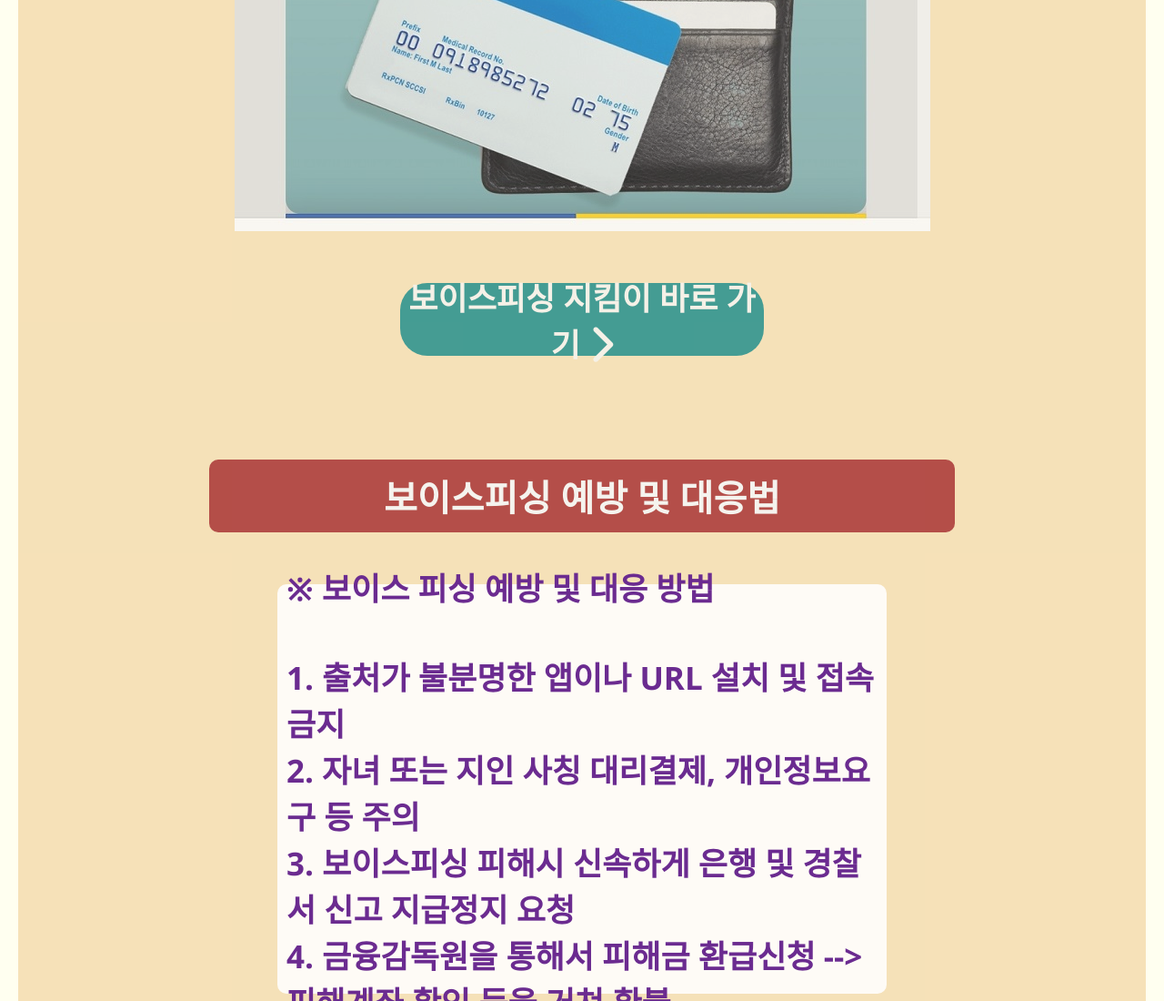
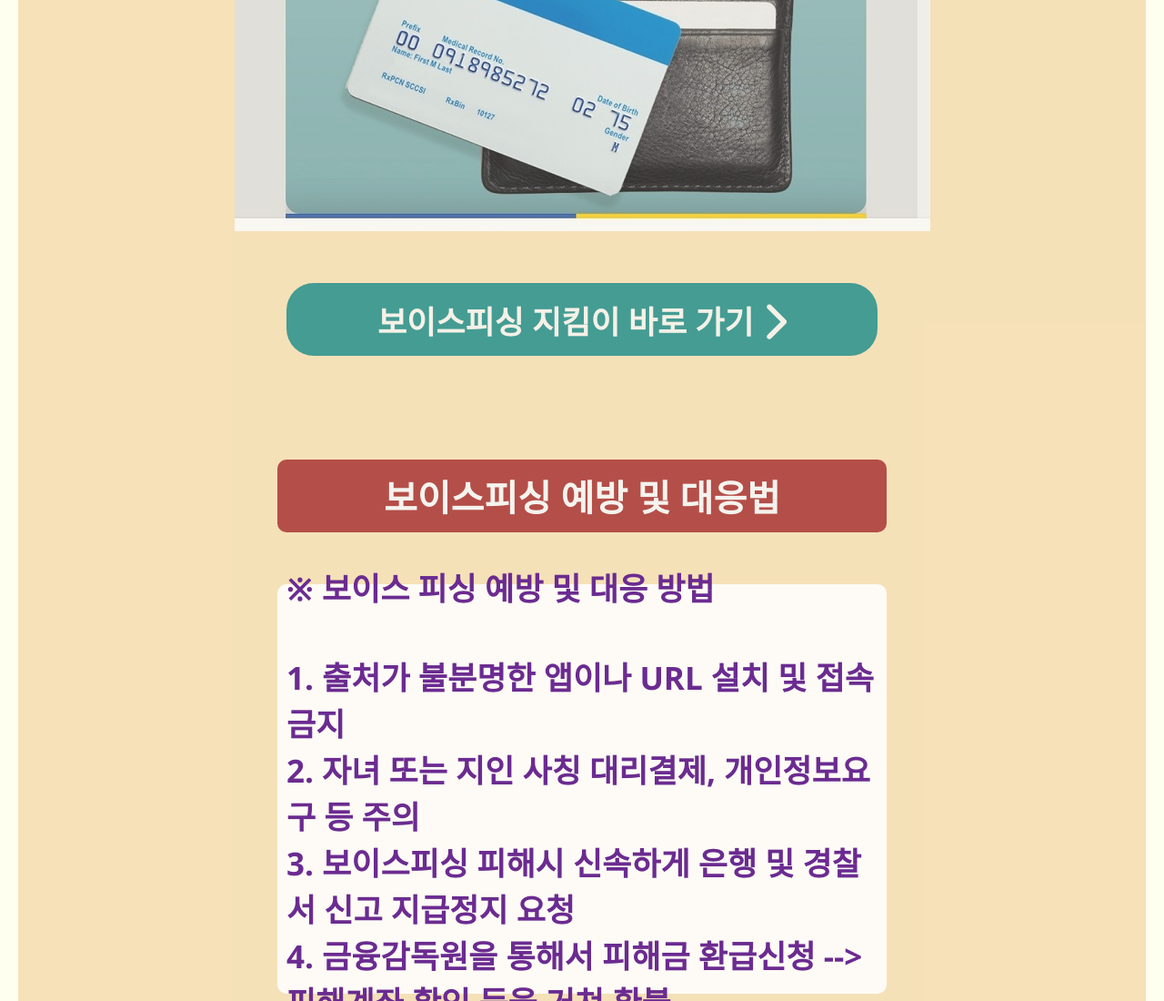
Before and after one commit to ajou9770/vfish, a plain HTML site: page index.html in a window 1280 px wide. Shown: the part 5743-6843 px from the top of the page at 91% size. Drawn offline with Linux system fonts and the light colour scheme.

Commit message:
Update styles.css

```diff
--- a/styles.css
+++ b/styles.css
@@ -82,7 +82,7 @@ span {
     border-radius: 30px;
     opacity: 0.8;
     height: 80px;
-    width: 400px;
+    width: 650px;
     font-size:50px;
     font-family: 'Segoe UI', Tahoma, Geneva, Verdana, sans-serif;
     font-weight: 700;
@@ -169,7 +169,7 @@ a {
 .top {
     background-color:brown;
     height: 80px;
-    width: 800px;
+    width: 650px;
     color:whitesmoke;
     padding-left: 10px;
     padding-right: 10px;
```
